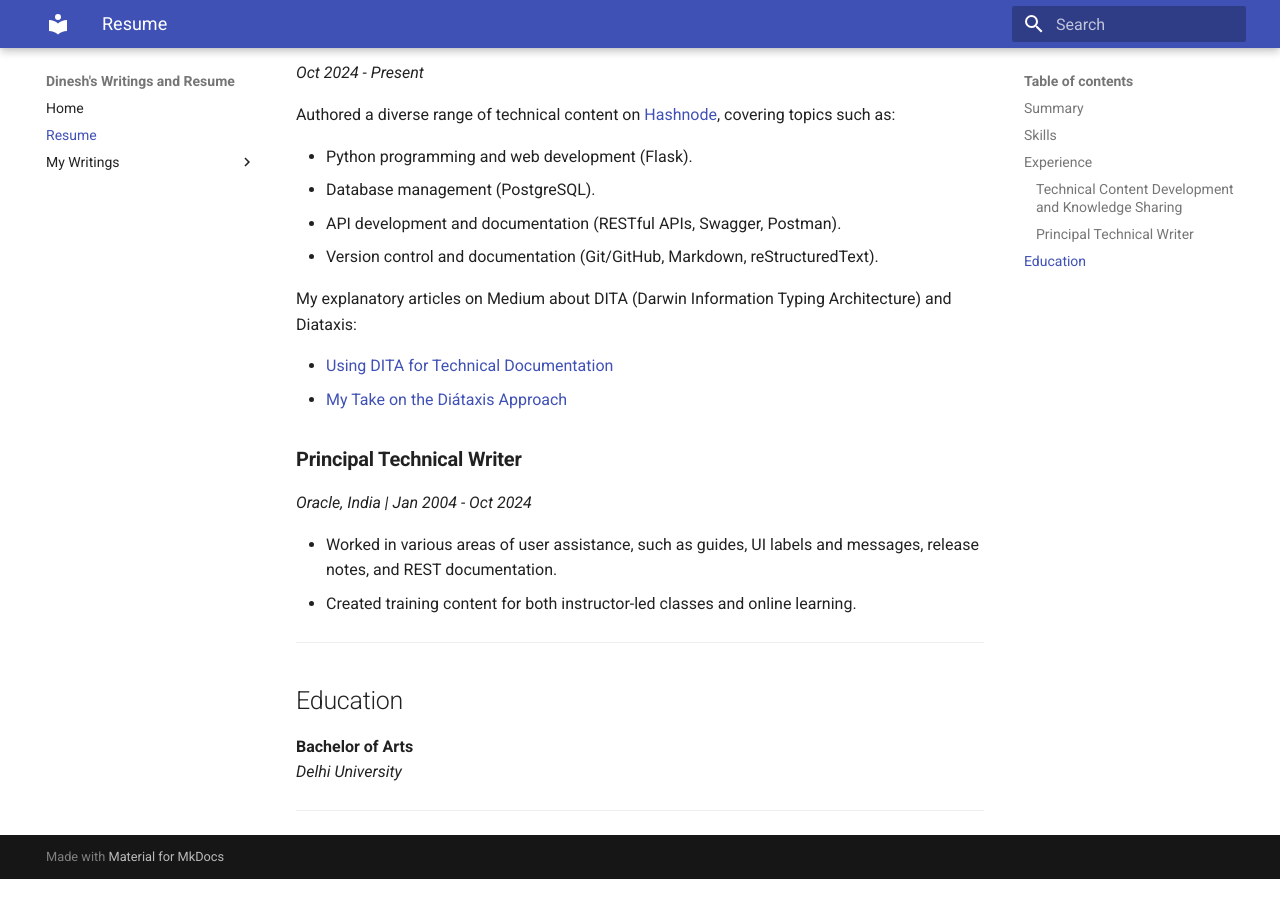
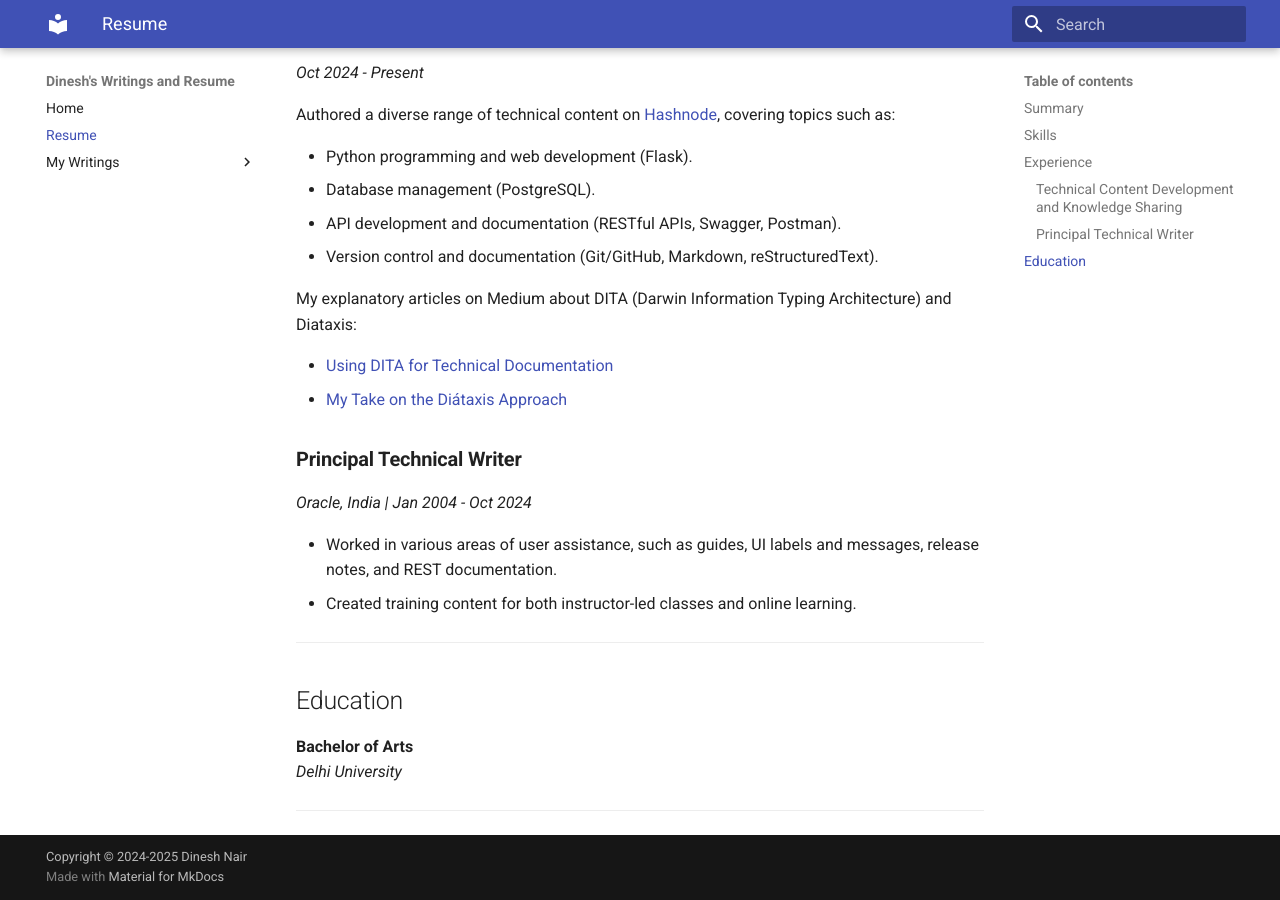
Before and after one commit to dineshnair-doc/dineshnair-doc.github.io, an MkDocs documentation site: the page built from src/resumedineshnair.md, in a window 1280 px wide and 900 px high, scrolled down 737 px. Built offline with MkDocs 1.6.1 and Material for MkDocs 9.7.7, drawn with Linux system fonts in a browser that asks for light colours; before the commit the page ends 1616 px from its top, so only the background shows below that.

Commit message:
Update YML with copyright

```diff
--- a/docs/404.html
+++ b/docs/404.html
@@ -437,6 +437,10 @@
     <div class="md-footer-meta__inner md-grid">
       <div class="md-copyright">
 
+    <div class="md-copyright__highlight">
+      Copyright &copy; 2024-2025 Dinesh Nair
+    </div>
+
 
     Made with
     <a href="https://squidfunk.github.io/mkdocs-material/" target="_blank" rel="noopener">
--- a/docs/index.html
+++ b/docs/index.html
@@ -471,6 +471,10 @@
     <div class="md-footer-meta__inner md-grid">
       <div class="md-copyright">
 
+    <div class="md-copyright__highlight">
+      Copyright &copy; 2024-2025 Dinesh Nair
+    </div>
+
 
     Made with
     <a href="https://squidfunk.github.io/mkdocs-material/" target="_blank" rel="noopener">
--- a/docs/mytechdocs/doc1/Getting_Started_with_Python.html
+++ b/docs/mytechdocs/doc1/Getting_Started_with_Python.html
@@ -837,6 +837,10 @@
     <div class="md-footer-meta__inner md-grid">
       <div class="md-copyright">
 
+    <div class="md-copyright__highlight">
+      Copyright &copy; 2024-2025 Dinesh Nair
+    </div>
+
 
     Made with
     <a href="https://squidfunk.github.io/mkdocs-material/" target="_blank" rel="noopener">
--- a/docs/mytechdocs/doc2/techdoc2.html
+++ b/docs/mytechdocs/doc2/techdoc2.html
@@ -479,6 +479,10 @@
     <div class="md-footer-meta__inner md-grid">
       <div class="md-copyright">
 
+    <div class="md-copyright__highlight">
+      Copyright &copy; 2024-2025 Dinesh Nair
+    </div>
+
 
     Made with
     <a href="https://squidfunk.github.io/mkdocs-material/" target="_blank" rel="noopener">
--- a/docs/resumedineshnair.html
+++ b/docs/resumedineshnair.html
@@ -671,6 +671,10 @@
     <div class="md-footer-meta__inner md-grid">
       <div class="md-copyright">
 
+    <div class="md-copyright__highlight">
+      Copyright &copy; 2024-2025 Dinesh Nair
+    </div>
+
 
     Made with
     <a href="https://squidfunk.github.io/mkdocs-material/" target="_blank" rel="noopener">
--- a/mkdocs.yml
+++ b/mkdocs.yml
@@ -5,6 +5,7 @@
   name: material
   features:
     - content.code.copy
+copyright: Copyright &copy; 2024-2025 Dinesh Nair
 nav:
   - Home: index.md
   - Resume: resumedineshnair.md
```
